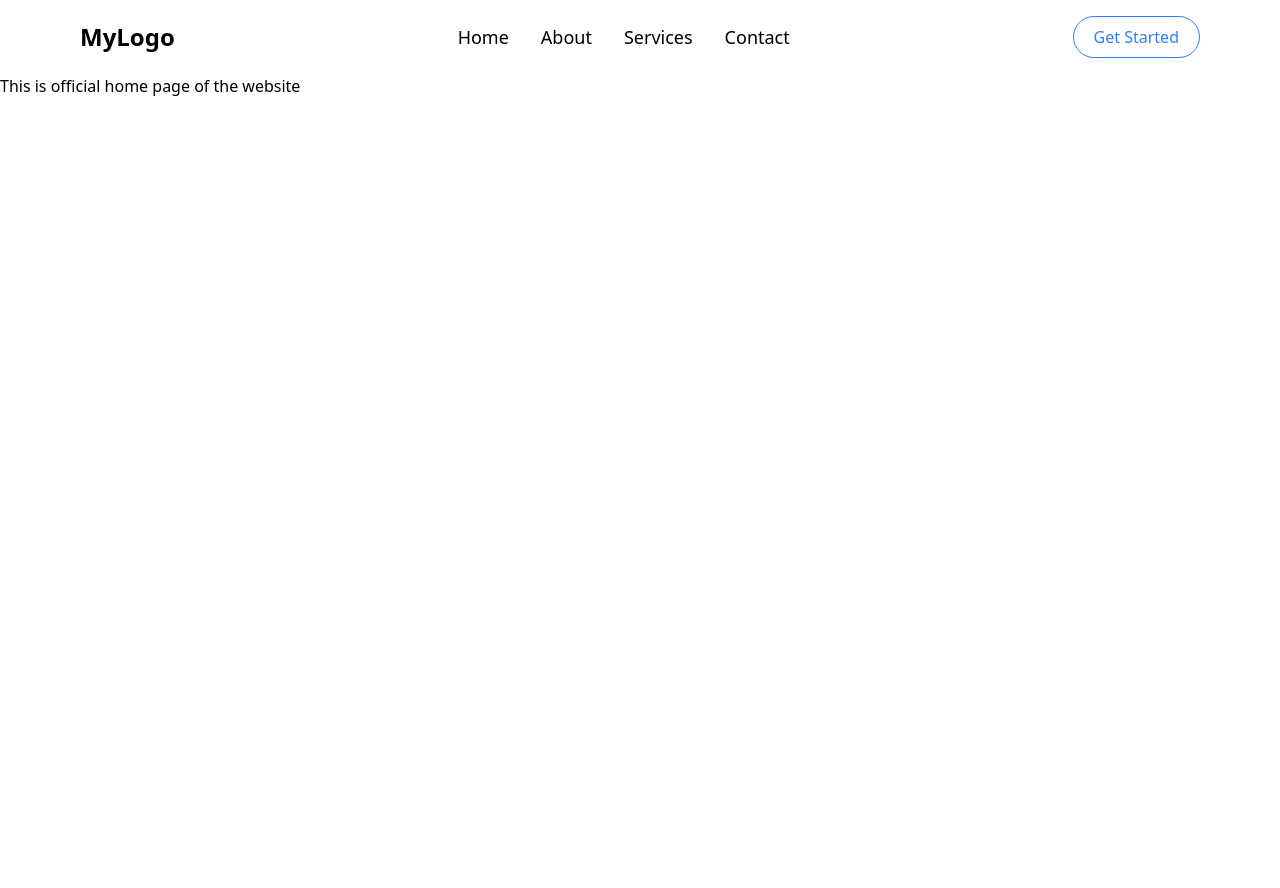
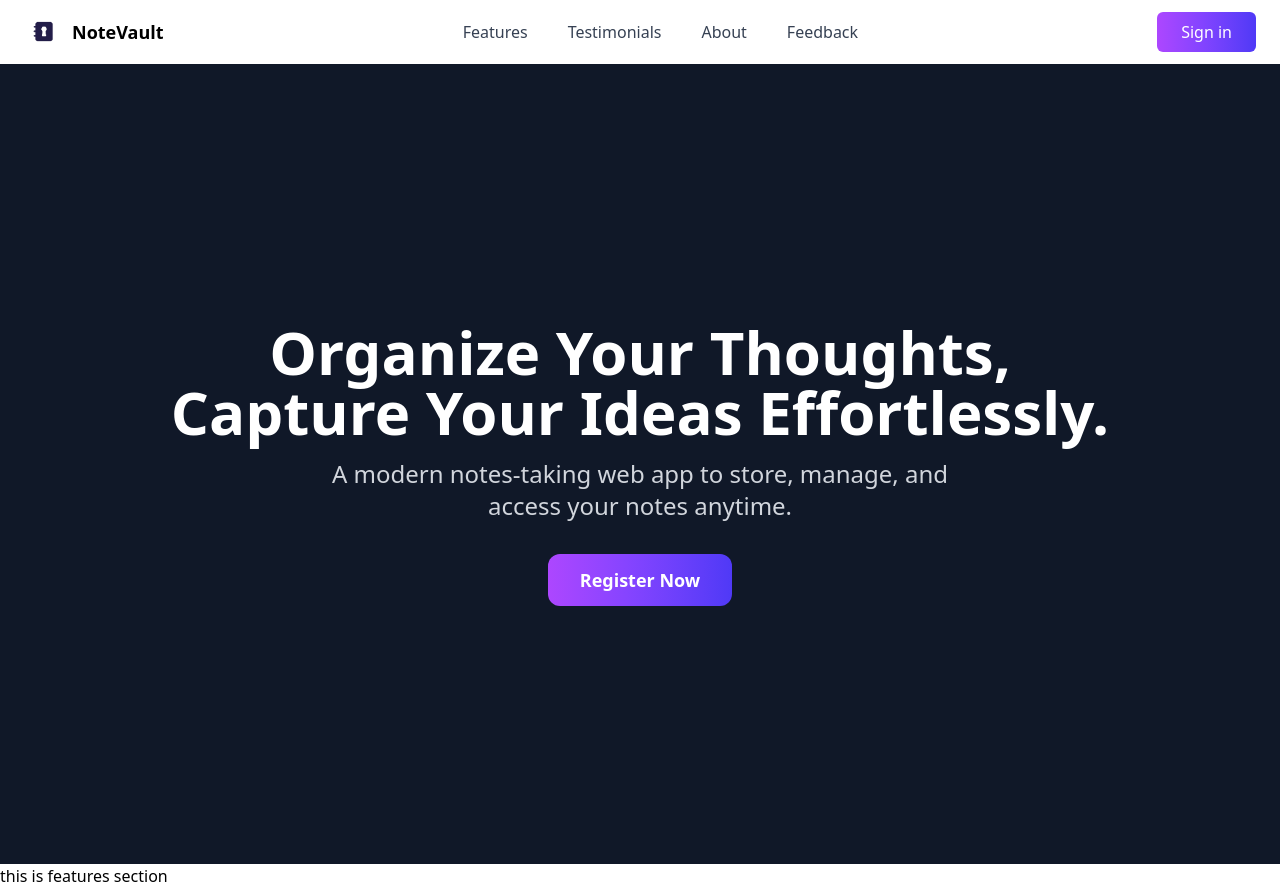
Before and after one commit to saurabhkumarxmpt/NoteVault, a React app in the folder frontend/: page / in a window 1280 px wide. Before the commit the page ends 800 px from the top, so only its background shows below. Built offline with nearby package versions, Linux system fonts and the light colour scheme; the HTML template or start-up script is replaced by a standard one.

Commit message:
made the home page of the website

```diff
--- a/frontend/src/components/Navbar.jsx
+++ b/frontend/src/components/Navbar.jsx
@@ -1,49 +1,58 @@
-import { useState } from "react";
-import { Menu, X } from "lucide-react";
+import React, { useState } from "react";
 
 const Navbar = () => {
   const [open, setOpen] = useState(false);
 
   return (
-    <header className="w-full py-4">
-      <nav className="max-w-6xl mx-auto flex items-center justify-between px-4">
+    <nav className="w-full shadow-sm bg-white">
+      <div className="flex items-center justify-between px-6 py-3">
 
         {/* Logo */}
-        <div className="text-2xl font-bold">MyLogo</div>
+        <div className="flex items-center gap-2">
+          <img
+            src="/logo.png"
+            alt="Logo"
+            className="w-10 h-10 object-contain"
+          />
+          <h1 className="font-semibold text-lg">NoteVault</h1>
+        </div>
 
-        {/* Desktop Links */}
-        <ul className="hidden md:flex gap-8 text-lg font-medium">
-          <li className="hover:text-blue-500 cursor-pointer">Home</li>
-          <li className="hover:text-blue-500 cursor-pointer">About</li>
-          <li className="hover:text-blue-500 cursor-pointer">Services</li>
-          <li className="hover:text-blue-500 cursor-pointer">Contact</li>
+        {/* Desktop Menu */}
+        <ul className="hidden md:flex items-center gap-10 text-gray-700 font-medium">
+          <li className="cursor-pointer hover:text-black">Features</li>
+          <li className="cursor-pointer hover:text-black">Testimonials</li>
+          <li className="cursor-pointer hover:text-black">About</li>
+          <li className="cursor-pointer hover:text-black">Feedback</li>
         </ul>
 
-        {/* Desktop Button */}
-        <button className="hidden md:block px-5 py-2 border border-blue-500 text-blue-500 rounded-full hover:bg-blue-500 hover:text-white transition-all duration-200">
-          Get Started
+        {/* Desktop Sign in Button */}
+        <button className="hidden md:block bg-gradient-to-r from-purple-500 to-indigo-600 text-white px-6 py-2 rounded-md font-medium hover:opacity-90">
+          Sign in
         </button>
 
-        {/* Mobile Menu Icon */}
-        <div className="md:hidden" onClick={() => setOpen(!open)}>
-          {open ? <X size={28} /> : <Menu size={28} />}
+        {/* Mobile Menu Button */}
+        <div className="md:hidden text-3xl" onClick={() => setOpen(!open)}>
+          {open ? "✕" : "☰"}
         </div>
-      </nav>
+      </div>
 
-      {/* Mobile Menu */}
+      {/* Mobile Dropdown Menu */}
       {open && (
-        <div className="md:hidden px-4 py-3 space-y-3 bg-white shadow-md rounded-lg mt-3">
-          <p className="hover:text-blue-500 cursor-pointer">Home</p>
-          <p className="hover:text-blue-500 cursor-pointer">About</p>
-          <p className="hover:text-blue-500 cursor-pointer">Services</p>
-          <p className="hover:text-blue-500 cursor-pointer">Contact</p>
+        <div className="md:hidden bg-white px-6 pb-4">
+          <ul className="flex flex-col gap-4 text-gray-700 font-medium">
+            <li className="cursor-pointer hover:text-black">Home</li>
+            <li className="cursor-pointer hover:text-black">Services</li>
+            <li className="cursor-pointer hover:text-black">Contact us</li>
+            <li className="cursor-pointer hover:text-black">Our projects</li>
+          </ul>
 
-          <button className="w-full px-5 py-2 border border-blue-500 text-blue-500 rounded-full hover:bg-blue-500 hover:text-white transition-all duration-200">
-            Get Started
+          {/* Mobile Sign in Button */}
+          <button className="mt-4 w-full bg-gradient-to-r from-purple-500 to-indigo-600 text-white px-6 py-2 rounded-md font-medium hover:opacity-90">
+            Sign in
           </button>
         </div>
       )}
-    </header>
+    </nav>
   );
 };
 
--- a/frontend/src/pages/HomePage.jsx
+++ b/frontend/src/pages/HomePage.jsx
@@ -1,9 +1,27 @@
-const HomePage=()=>{
-    return(
-        <>
-        <h1>This is official home page of the website</h1>
-        </>
-    )
-}
+const HomePage = () => {
+  return (
+    <>
+      <div className="min-h-screen bg-gray-900 flex flex-col justify-center items-center text-center px-4">
+
+        <h1 className="text-4xl md:text-6xl font-bold text-white mb-4">
+          Organize Your Thoughts,
+          <br className="hidden md:block" />
+          Capture Your Ideas Effortlessly.
+        </h1>
+
+        <p className="text-gray-300 text-lg md:text-2xl max-w-2xl mb-8">
+          A modern notes-taking web app to store, manage, and access your notes anytime.
+        </p>
+
+        <button className="px-8 py-3  bg-gradient-to-r from-purple-500 to-indigo-600 text-white rounded-xl text-lg font-semibold cursor-pointer hover:scale-103 transition ">
+          Register Now
+        </button>
+      </div>
+      <div>
+        <h1>this is features section</h1>
+      </div>
+    </>
+  );
+};
 
 export default HomePage;
```
Also changed, not shown: frontend/public/logo.png (added).
